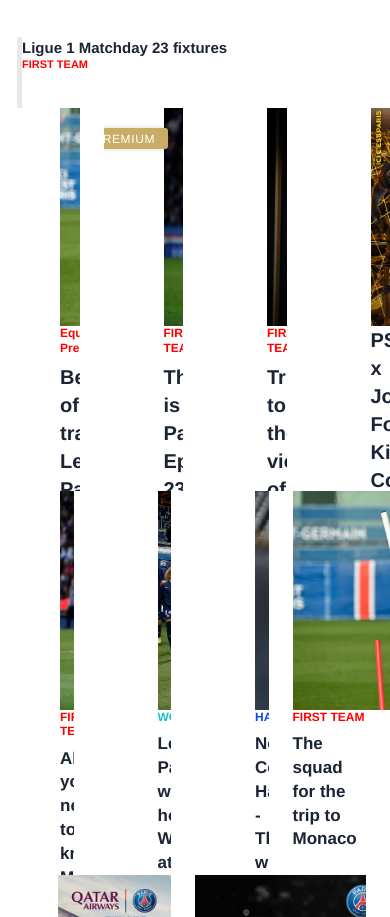
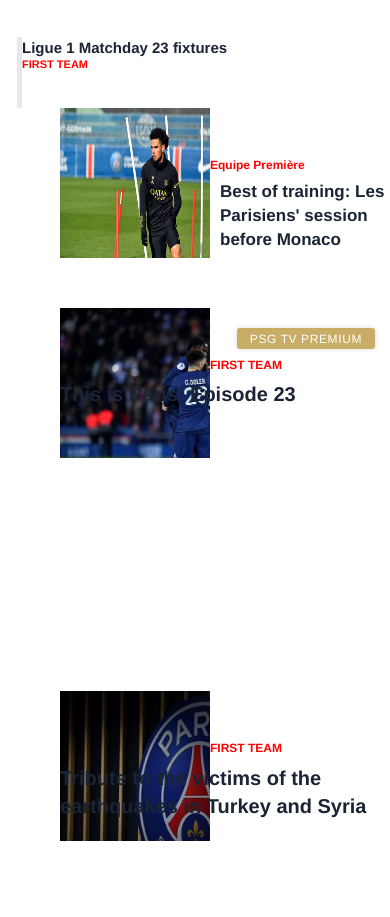
Before and after one commit to amirali1390/amirali1390.github.io, a plain HTML site: page index.html in a window 390 px wide. Shown: the part 1693-2610 px from the top of the page. Drawn offline with nearby package versions, Linux system fonts and the light colour scheme.

Commit message:
sadsadsad

```diff
--- a/css/index.css
+++ b/css/index.css
@@ -750,7 +750,8 @@
 .tf1{    color: red;
     font-weight: 700;
     font-size: 12px;
-
+    margin-left: 150px;
+    margin-top: -100px;
 }
 .mpdivor{
 
@@ -768,18 +769,19 @@
     transform: scale(1.1);
 }
 #Practiceimg2{
-    width: 327.5px;
-    height: 218.44px;
+    width: 100%;
+    height: 100%;
     transition: all 600ms ease 0s ;
 }
 .Practice2{
-    width: 327.5;
-    height:383.44px ;
+    width: 100%;
+    height: 200px; ;
     padding-left: 60px;
     overflow: hidden;    cursor: pointer;
 }
 .Practice2 h3{
-    font-size: 20px;
+    margin-left: 160px;
+    font-size: 17px;
     line-height: 1.4;
     font-weight: bold;
     color: #1a2434;
@@ -788,8 +790,8 @@
     transform: scale(1.1);
 }
 .Practiceimgdiv{
-    width: 327.5px;
-    height: 218.44px;
+    width: 150px;
+    height: 150px;
     overflow: hidden;
 }
 .Practice3{
--- a/index.html
+++ b/index.html
@@ -271,9 +271,9 @@
     <h6 class="tf">FIRST TEAM</h6>
   </div></div>
 </div>
-<div class="row ">
-  <div class="col-3">
-    <div class="Practice2" ><div class="Practiceimgdiv"><img src="images/_aur5246_57812b5d-a923-4ae8-a78e-9d53e8120424.jpg" alt="" id="Practiceimg2"></div>
+<div class="row  ">
+  <div class="col-xxl-3 col-lg-12">
+    <div class="Practice2 w-100" ><div class="Practiceimgdiv"><img src="images/_aur5246_57812b5d-a923-4ae8-a78e-9d53e8120424.jpg" alt="" id="Practiceimg2"></div>
   <h6 class="tf1">
 
     Equipe Première
@@ -283,27 +283,27 @@
       Best of training: Les Parisiens' session before Monaco
     </h3></div>
   </div>
-  <div class="col-3">
+  <div class="col-xxl-3 col-lg-12">
     <div class="Practice3"><div class="Practiceimgdiv"><p id="pt">PSG TV Premium</p><img src="images/toulouse-43-joie.jpg" alt="" id="Practiceimg3"></div>
   <h6 class="tf1">FIRST TEAM</h6>
 <h3>
   This is Paris: Episode 23
 </h3></div>
   </div>
-  <div class="col-3">
+  <div class="col-xxl-3 col-lg-12">
     <div class="paris"><div class="Practiceimgdiv"><img src="images/_aum6407_20210909123350083.jpg" alt="" id="parisimg"></div>
   <h6 class="tf1">FIRST TEAM</h6>
   <h3>Tribute to the victims of the earthquakes in Turkey and Syria</h3>
   </div>
   </div>
-  <div class="col-3">
+  <div class="col-xxl-3 col-lg-12">
     <div class="pk"><div class="Practiceimgdiv"><img src="images/1200x800_psgfr_fr.png" alt="" id="pkimg"></div>
   <h3>PSG x Jordan Fourth Kit Collection 22/23</h3>
   <h6 class="tf1">SHOP NOW</h6>
   </div>
   </div>
 <div class="row">
-  <div class="col-3">
+  <div class="col-3 col-lg-12">
     <div class="neymar2">
       <div class="Practiceimgdiv"><img src="images/monaco-31-neymar.jpg" alt="" id="neymarimg2"></div>
       <h6 class="tf1">FIRST TEAM</h6>
```
